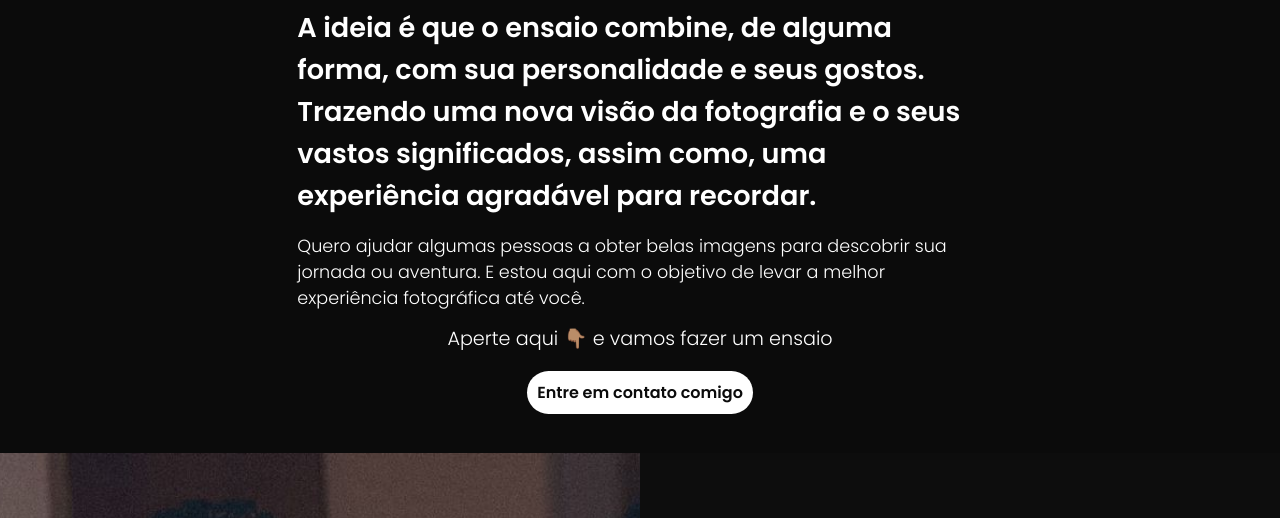
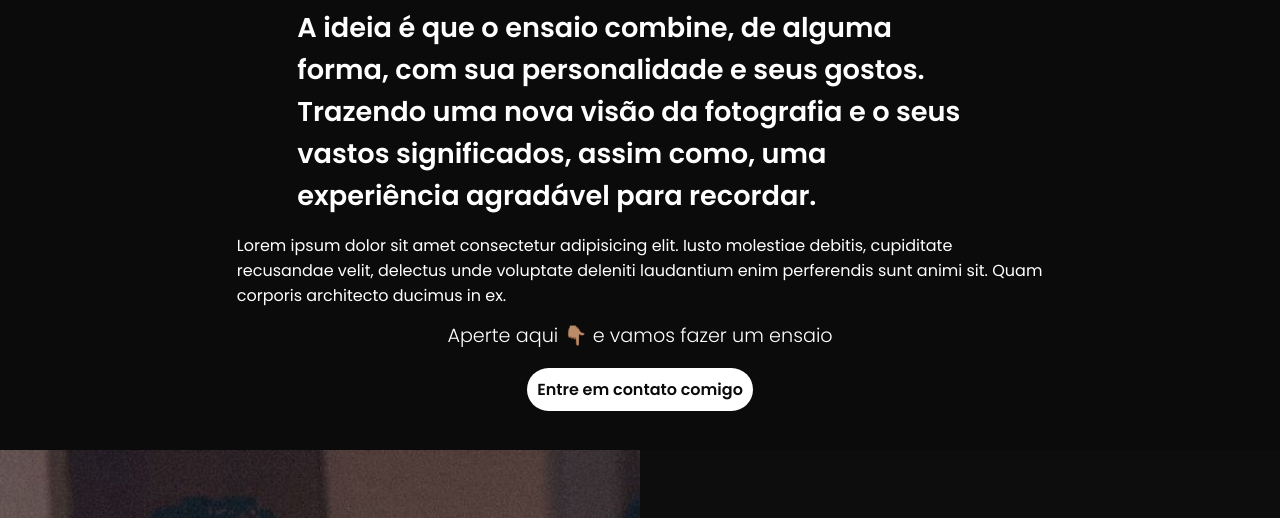
Before and after one commit to ViniciusOliver-stack/Landing-Pages, a plain HTML site: page index.html in a window 1280 px wide. Shown: the part 193-711 px from the top of the page. Drawn offline with nearby package versions, Linux system fonts and the light colour scheme.

Commit message:
Update index.html

```diff
--- a/index.html
+++ b/index.html
@@ -56,9 +56,10 @@
                 </h3>
             </div>
             <div class="subtitle2">
-                <h5>
-                    Quero ajudar algumas pessoas a obter belas imagens para descobrir sua jornada ou aventura. E estou aqui com o objetivo de levar a melhor experiência fotográfica até você.
-                </h5>
+                <p>
+                    Lorem ipsum dolor sit amet consectetur adipisicing elit. Iusto molestiae debitis, cupiditate recusandae velit, delectus unde voluptate deleniti laudantium enim perferendis sunt animi sit. Quam corporis architecto ducimus in ex.
+                </p>
+
             </div>
             <div class="fale-comigo">
                 <p>Aperte aqui 👇🏽 e vamos fazer um ensaio</p>
```
